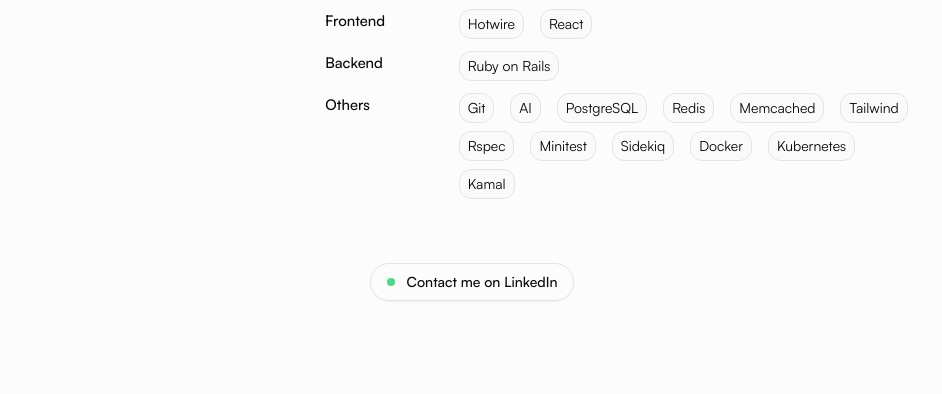
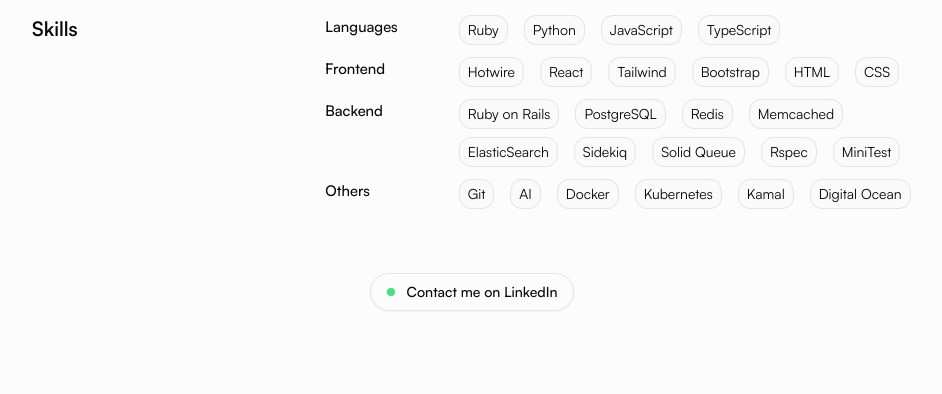
Before and after one commit to devaniljr/devaniljr.github.io, an Astro site: page / in a window 1280 px wide. Shown: the part 2321-2715 px from the top of the page, without its empty margins (168-1110 px from the left). Built offline with nearby package versions, Linux system fonts and the light colour scheme; Astro itself is replaced by a stand-in of ours; some packages are replaced by stand-ins of ours.

Commit message:
feat: update about and skills sections

```diff
--- a/src/pages/index.astro
+++ b/src/pages/index.astro
@@ -15,9 +15,9 @@ import react from '../assets/react.webp'
 import { getAllPosts, sortMDByDate } from '@/utils'
 
 const languages = ['Ruby', 'Python', 'JavaScript', 'TypeScript']
-const frontend = ['Hotwire', 'React']
-const backend = ['Ruby on Rails']
-const others = ['Git', 'AI', 'PostgreSQL', 'Redis', 'Memcached', 'Tailwind', 'Rspec', 'Minitest', 'Sidekiq', 'Docker', 'Kubernetes', 'Kamal']
+const frontend = ['Hotwire', 'React', 'Tailwind', 'Bootstrap', 'HTML', 'CSS']
+const backend = ['Ruby on Rails', 'PostgreSQL', 'Redis', 'Memcached', 'ElasticSearch', 'Sidekiq', 'Solid Queue', 'Rspec', 'MiniTest']
+const others = ['Git', 'AI', 'Docker', 'Kubernetes', 'Kamal', 'Digital Ocean']
 
 const MAX_POSTS = 10
 const allPosts = await getAllPosts()
@@ -70,7 +70,7 @@ const allPostsByDate = sortMDByDate(allPosts).slice(0, MAX_POSTS)
 
 		<Section title='About'>
 			<p class='text-muted-foreground'>
-				I see myself as a developer who combines both the artistry and scientific approach of the software development. While honing my logical skills to master programming tools, I also embrace programming as a creative process that ultimately impacts people's lives.
+				Hi, I'm Devanil and I like to see myself as a software developer who combines technical skills with a product-focused mindset. I am deeply committed to maintaining well-structured code, with a particular passion for OOP and architecture. I actively develop my communication skills to effectively bridge business objectives with user value. I thrive in methodologies that promote autonomy and asynchronous communication.
 			</p>
 			<p class='text-muted-foreground'>
 				I specialize in
```
